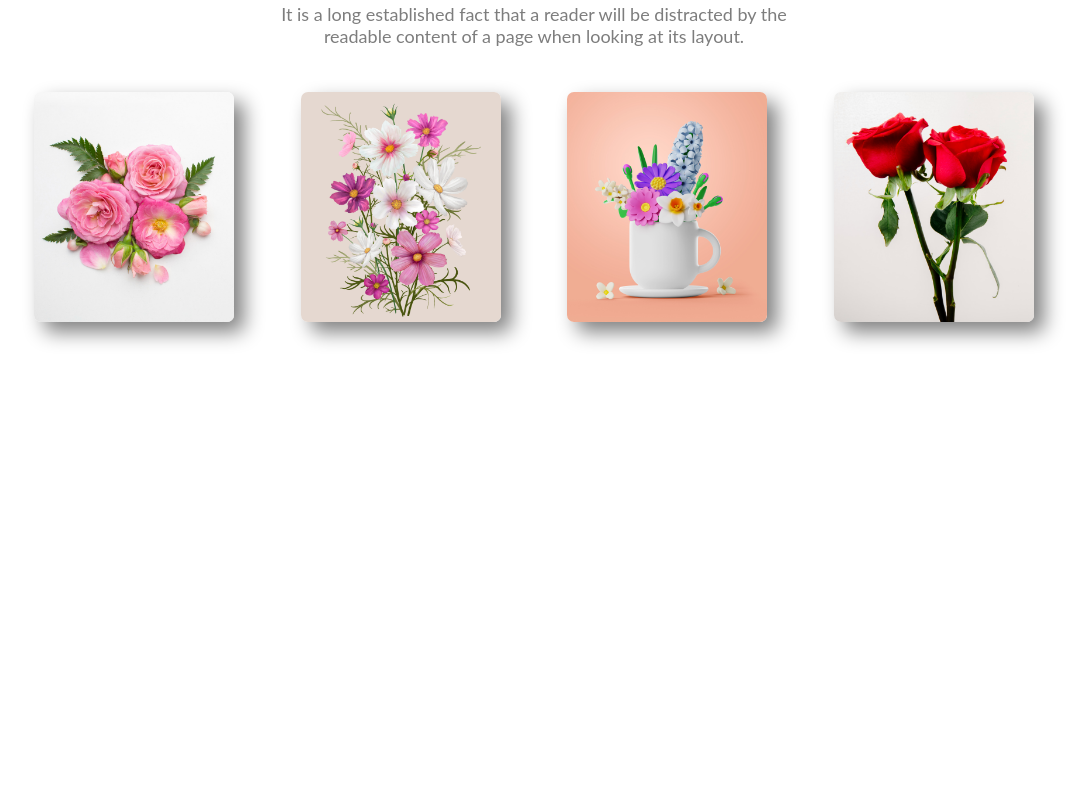
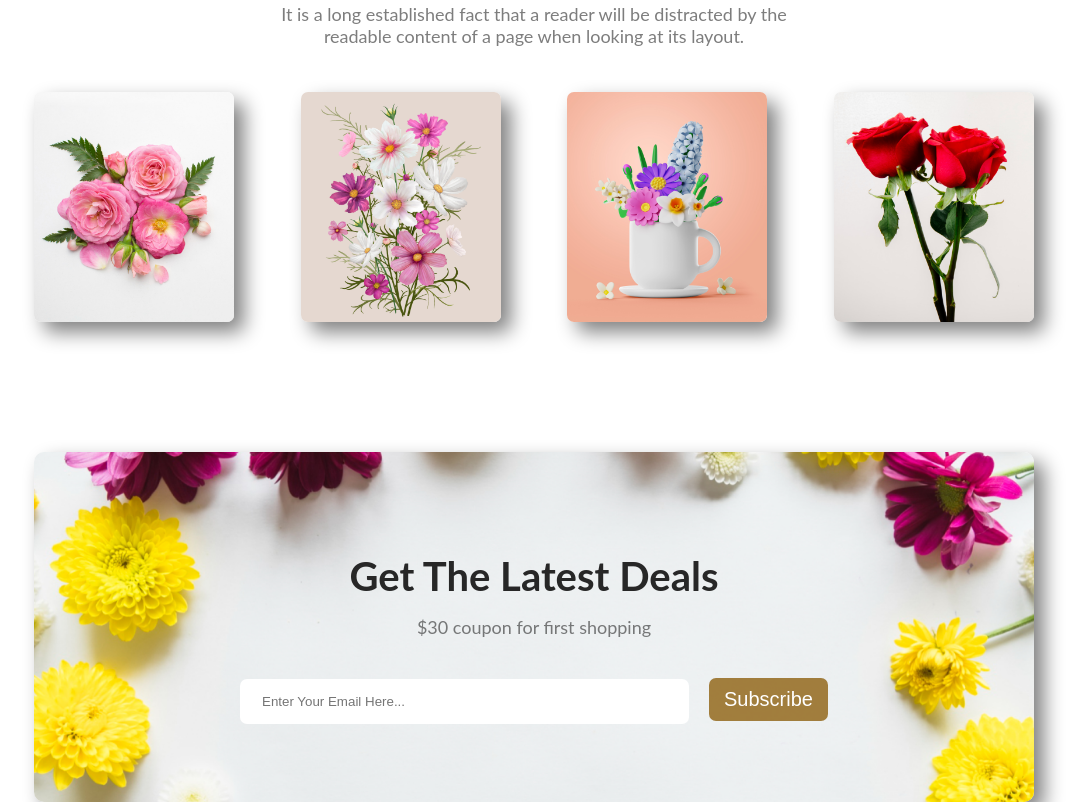
Before and after one commit to Shahab17/flower-shop-portfolio, a plain HTML site: page index.html in a window 1280 px wide. Shown: the part 2276-3078 px from the top of the page, without its empty margins (106-1193 px from the left). Before the commit the page ends 2728 px from the top, so only its background shows below. Drawn offline with Linux system fonts and the light colour scheme.

Commit message:
finished Get The Latest Deals

```diff
--- a/index.html
+++ b/index.html
@@ -65,6 +65,17 @@
                 </div>
             </div>
         </section>
+        <!-- Get The Latest Deals -->
+        <section>
+            <div class="latest-deal-img">
+                <div class="latest-deals">
+                    <h2 class="latest-deal-title" >Get The Latest Deals</h2>
+                    <p class="latest-deal-para" >$30 coupon for first shopping</p>
+                    <input type="email" placeholder="Enter Your Email Here...">
+                    <button class="btn-primary" >Subscribe</button>
+                </div>
+            </div>
+        </section>
     </main>
     <footer>
 
--- a/styles/style.css
+++ b/styles/style.css
@@ -172,3 +172,43 @@ span{
     border-radius: 7px;
     box-shadow: 10px 10px 20px gray;
 }
+
+/* Get the latest deals */
+.latest-deal-img{
+    margin: auto 140px;
+    height: 350px;
+    background-image: url("../Flower Asset/Rectangle 9.png");
+    background-position: center;
+    background-repeat: no-repeat;
+    background-size: cover;
+    position: relative;
+    border-radius: 10px;
+    box-shadow: 10px 10px 20px  gray;
+}
+.latest-deals{
+    /* margin: auto 140px; */
+    /* height: 350px; */
+    margin-bottom: 130px;
+    text-align: center;
+    padding-top: 100px;
+
+}
+.latest-deal-title{
+    color: #272727;
+    font-family: Lato;
+    font-size: 40px;
+    padding-bottom: 16px;
+
+}
+.latest-deal-para{
+    color: rgba(39, 39, 39, 0.60);
+    font-family: Lato;
+    font-size: 18px;
+    padding-bottom: 40px;
+}
+input{
+    padding: 15px 250px 15px 22px;
+    border: 0;
+    border-radius: 7px;
+    margin-right: 16px;
+}
```
